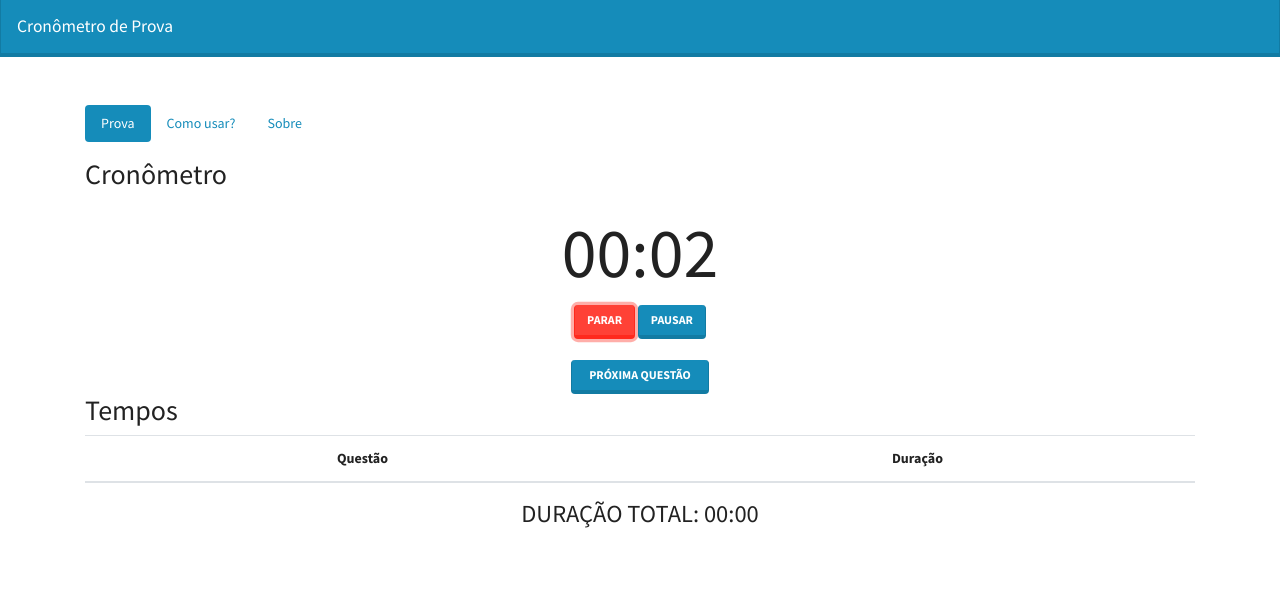
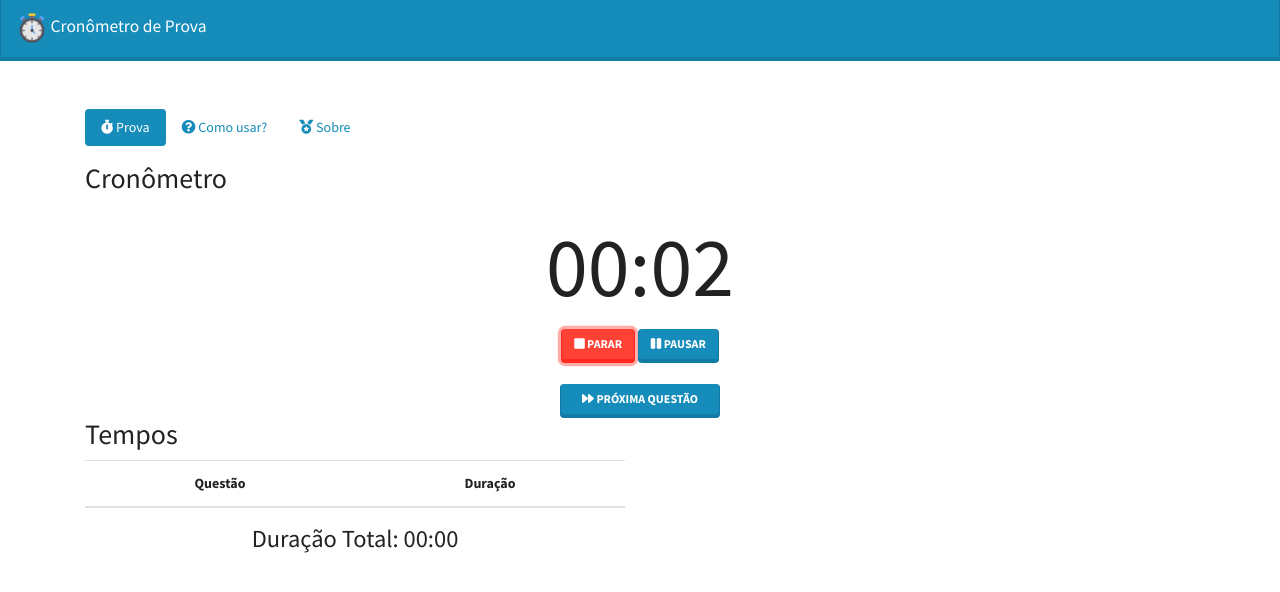
Before and after one commit to matheus3301/cronometro-prova, a plain HTML site: page index.html in a window 1280 px wide. Both pictures are taken after a click on the button "INICIAR". Drawn offline with nearby package versions, Linux system fonts and the light colour scheme.

Commit message:
Icones do font-awesome

```diff
--- a/index.html
+++ b/index.html
@@ -8,14 +8,21 @@
     <meta name="viewport" content="width=device-width, initial-scale=1, shrink-to-fit=no">
 
     <!-- Bootstrap CSS -->
+    <link rel="icon" href="assets/stopwatch.png" />
+
     <link rel="stylesheet" href="bootstrap.min.css">
     <link rel="stylesheet" href="style.css">
+
+    <link rel="stylesheet" href="https://use.fontawesome.com/releases/v5.5.0/css/all.css">
 </head>
 
 <body>
     <!-- Nav tabs -->
     <nav class="navbar navbar-expand-lg navbar-dark bg-primary">
-        <a class="navbar-brand" href="#">Cronômetro de Prova</a>
+        <a class="navbar-brand" href="#">
+            <img src="assets/logo.png" width="30" height="30" class="d-inline-block align-top" alt="">
+            Cronômetro de Prova
+        </a>
         <button class="navbar-toggler collapsed" type="button" data-toggle="collapse" data-target="#navbarColor01"
             aria-controls="navbarColor01" aria-expanded="false" aria-label="Toggle navigation">
             <span class="navbar-toggler-icon"></span>
@@ -27,15 +34,15 @@
         <ul class="nav nav-pills mb-3" id="pills-tab" role="tablist">
             <li class="nav-item">
                 <a class="nav-link active" id="pills-home-tab" data-toggle="pill" href="#pills-home" role="tab"
-                    aria-controls="pills-home" aria-selected="true">Prova</a>
+                    aria-controls="pills-home" aria-selected="true"><i class="fas fa-stopwatch"> </i> Prova</a>
             </li>
             <li class="nav-item">
                 <a class="nav-link" id="pills-profile-tab" data-toggle="pill" href="#pills-profile" role="tab"
-                    aria-controls="pills-profile" aria-selected="false">Como usar?</a>
+                    aria-controls="pills-profile" aria-selected="false"><i class="fas fa-question-circle"> </i> Como usar?</a>
             </li>
             <li class="nav-item">
                 <a class="nav-link" id="pills-contact-tab" data-toggle="pill" href="#pills-contact" role="tab"
-                    aria-controls="pills-contact" aria-selected="false">Sobre</a>
+                    aria-controls="pills-contact" aria-selected="false"><i class="fas fa-medal"> </i> Sobre</a>
             </li>
         </ul>
         <div class="tab-content mb-5" id="pills-tabContent">
@@ -45,21 +52,29 @@
                     <div class="clock">
                         00:00
                     </div>
-                    <div class="controls" style="width:138px;">
-                        <button class="btn btn-success" onclick="startAndStop()" id="btnStart">Iniciar</button>
-                        <button style="display: none;" class="btn btn-primary" id="btnPause" onClick="pause()">Pausar</button>
+                    <div class="controls" style="width:160px;">
+                        <button class="btn btn-success" onclick="startAndStop()" id="btnStart"><i class="fas fa-clipboard-list"> </i> Iniciar</button>
+                        <button style="display: none;" class="btn btn-primary" id="btnPause"
+                            onClick="pause()"><i class='fas fa-pause'> </i> Pausar</button>
                         <br><br>
 
-                        <button style="display: none;" class="btn btn-primary btn-block" id="btnNext"onClick="next()">Próxima Questão</button>
+                        <button style="display: none;" class="btn btn-primary btn-block" id="btnNext"
+                            onClick="next()"><i class="fas fa-forward"> </i> Próxima Questão</button>
                     </div>
 
                 </center>
                 <h2>Tempos</h2>
+                <div class="row">
+                    <div class="col-sm-12 col-md-6">
                         <table class="table table-striped text-center">
                             <thead class="thead-default">
                                 <tr>
-                            <th><center>Questão</center></th>
-                            <th><center>Duração</center></th>
+                                    <th>
+                                        <center>Questão</center>
+                                    </th>
+                                    <th>
+                                        <center>Duração</center>
+                                    </th>
 
                                 </tr>
                             </thead>
@@ -67,7 +82,12 @@
 
                             </tbody>
                         </table>
-                <h3 class="text-center">DURAÇÃO TOTAL: <span id="total"> 00:00 </span></span></h3>
+                        <h3 class="text-center">Duração Total: <span id="total"> 00:00 </span></span></h3>
+
+                    </div>
+                </div>
+
+
 
             </div>
             <div class="tab-pane fade" id="pills-profile" role="tabpanel" aria-labelledby="pills-profile-tab">
--- a/script.js
+++ b/script.js
@@ -70,7 +70,7 @@ function startAndStop() {
 
         $("#btnStart").addClass("btn-danger");
         $("#btnStart").removeClass("btn-success");
-        $("#btnStart").html("Parar");
+        $("#btnStart").html("<i class='fas fa-stop'> </i> Parar");
 
 
         console.log("Starting...");
@@ -174,7 +174,7 @@ function pause() {
     if (!paused) {
         console.log("Pausing...");
         clearInterval(interval);
-        $('#btnPause').html("Voltar");
+        $('#btnPause').html("<i class='fas fa-play'> </i> Voltar");
 
         paused = true;
 
@@ -182,7 +182,7 @@ function pause() {
     } else {
         console.log("Starting...");
         interval = setInterval(push, 1000);
-        $('#btnPause').html("Pausar");
+        $('#btnPause').html("<i class='fas fa-pause'> </i> Pausar");
 
 
         paused = false;
--- a/style.css
+++ b/style.css
@@ -1,5 +1,5 @@
 
 .clock{
 
-    font-size:5em
+    font-size:6em
 }
```
Also changed, not shown: assets/logo.png (added), assets/stopwatch.png (added). Lines whose indentation alone changed are shown as unchanged.
